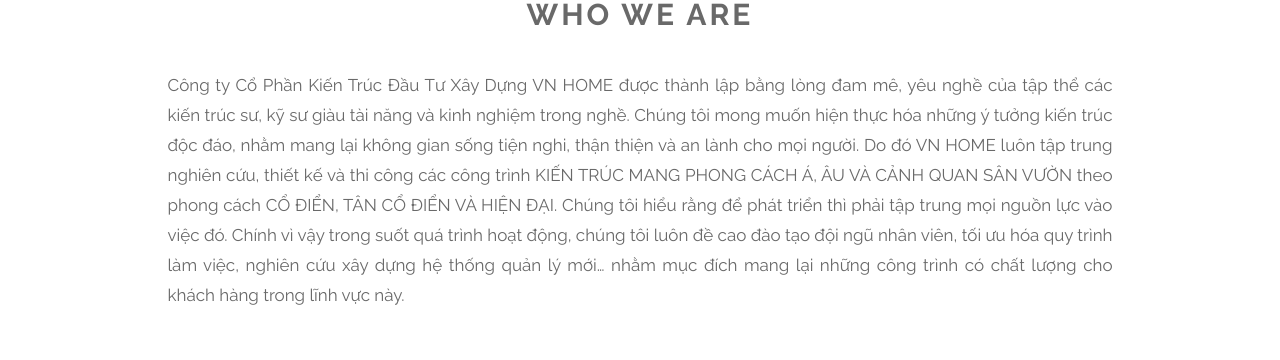
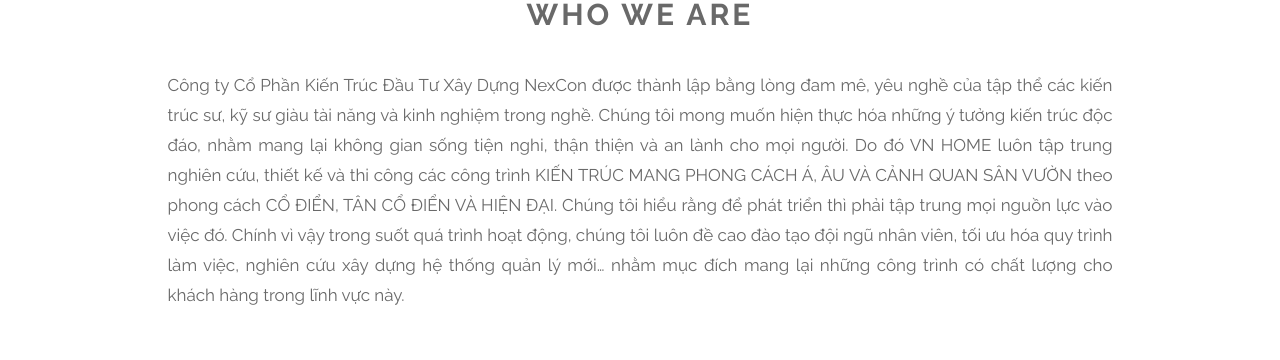
Before and after one commit to callmesheep/Asonproject, a plain HTML site: page index.html in a window 1280 px wide. Shown: the part 802-1162 px from the top of the page. Drawn offline with nearby package versions, Linux system fonts and the light colour scheme; files whose address does not match are found by name.

Commit message:
Update index.html

```diff
--- a/index.html
+++ b/index.html
@@ -131,7 +131,7 @@
                             <h2>Who We Are</h2>
                             <div class="space-bottom-2x"></div>
                         </div>
-                        <p>Công ty Cổ Phần Kiến Trúc Đầu Tư Xây Dựng VN HOME được thành lập bằng lòng đam mê, yêu nghề của tập thể các kiến trúc sư, kỹ sư giàu tài năng và kinh nghiệm trong nghề.  Chúng tôi mong muốn hiện thực hóa những ý tưởng kiến trúc độc đáo, nhằm mang lại không gian sống tiện nghi, thận thiện và an lành cho mọi người. Do đó VN HOME luôn tập trung nghiên cứu, thiết kế và thi công các công trình KIẾN TRÚC MANG PHONG CÁCH Á, ÂU VÀ CẢNH QUAN SÂN VƯỜN theo phong cách CỔ ĐIỂN, TÂN CỔ ĐIỂN VÀ HIỆN ĐẠI. Chúng tôi  hiểu rằng để phát triển thì phải tập trung mọi nguồn lực vào việc đó. Chính vì vậy trong suốt quá trình hoạt động, chúng tôi luôn đề cao đào tạo đội ngũ nhân viên, tối ưu hóa quy trình làm việc, nghiên cứu xây dựng hệ thống quản lý mới… nhằm mục đích mang lại những công trình có chất lượng cho khách hàng trong lĩnh vực này.
+                        <p>Công ty Cổ Phần Kiến Trúc Đầu Tư Xây Dựng NexCon được thành lập bằng lòng đam mê, yêu nghề của tập thể các kiến trúc sư, kỹ sư giàu tài năng và kinh nghiệm trong nghề.  Chúng tôi mong muốn hiện thực hóa những ý tưởng kiến trúc độc đáo, nhằm mang lại không gian sống tiện nghi, thận thiện và an lành cho mọi người. Do đó VN HOME luôn tập trung nghiên cứu, thiết kế và thi công các công trình KIẾN TRÚC MANG PHONG CÁCH Á, ÂU VÀ CẢNH QUAN SÂN VƯỜN theo phong cách CỔ ĐIỂN, TÂN CỔ ĐIỂN VÀ HIỆN ĐẠI. Chúng tôi  hiểu rằng để phát triển thì phải tập trung mọi nguồn lực vào việc đó. Chính vì vậy trong suốt quá trình hoạt động, chúng tôi luôn đề cao đào tạo đội ngũ nhân viên, tối ưu hóa quy trình làm việc, nghiên cứu xây dựng hệ thống quản lý mới… nhằm mục đích mang lại những công trình có chất lượng cho khách hàng trong lĩnh vực này.
                         </p>
                         <div class="space-bottom-2x"></div>
                     </div>
```
